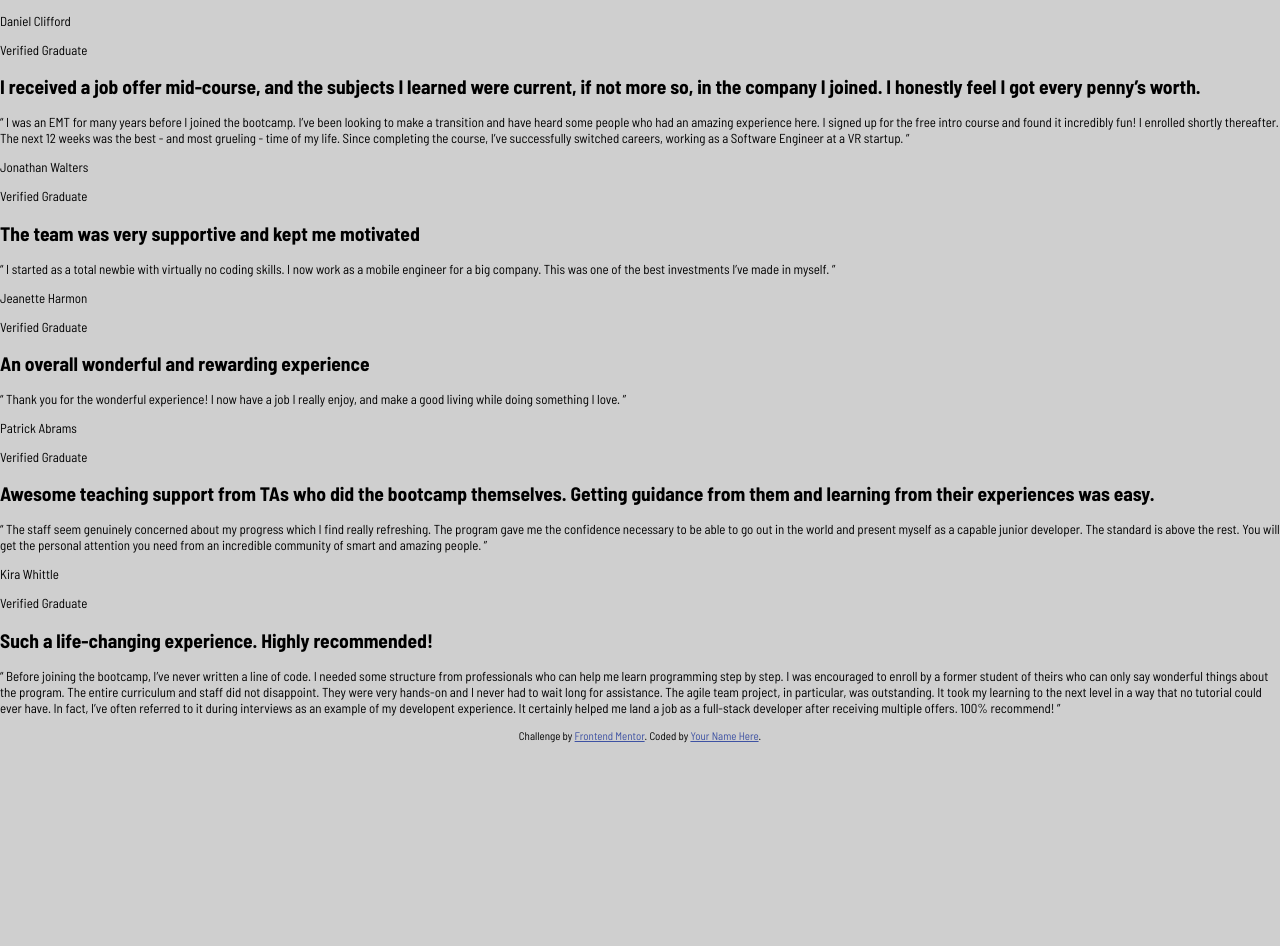
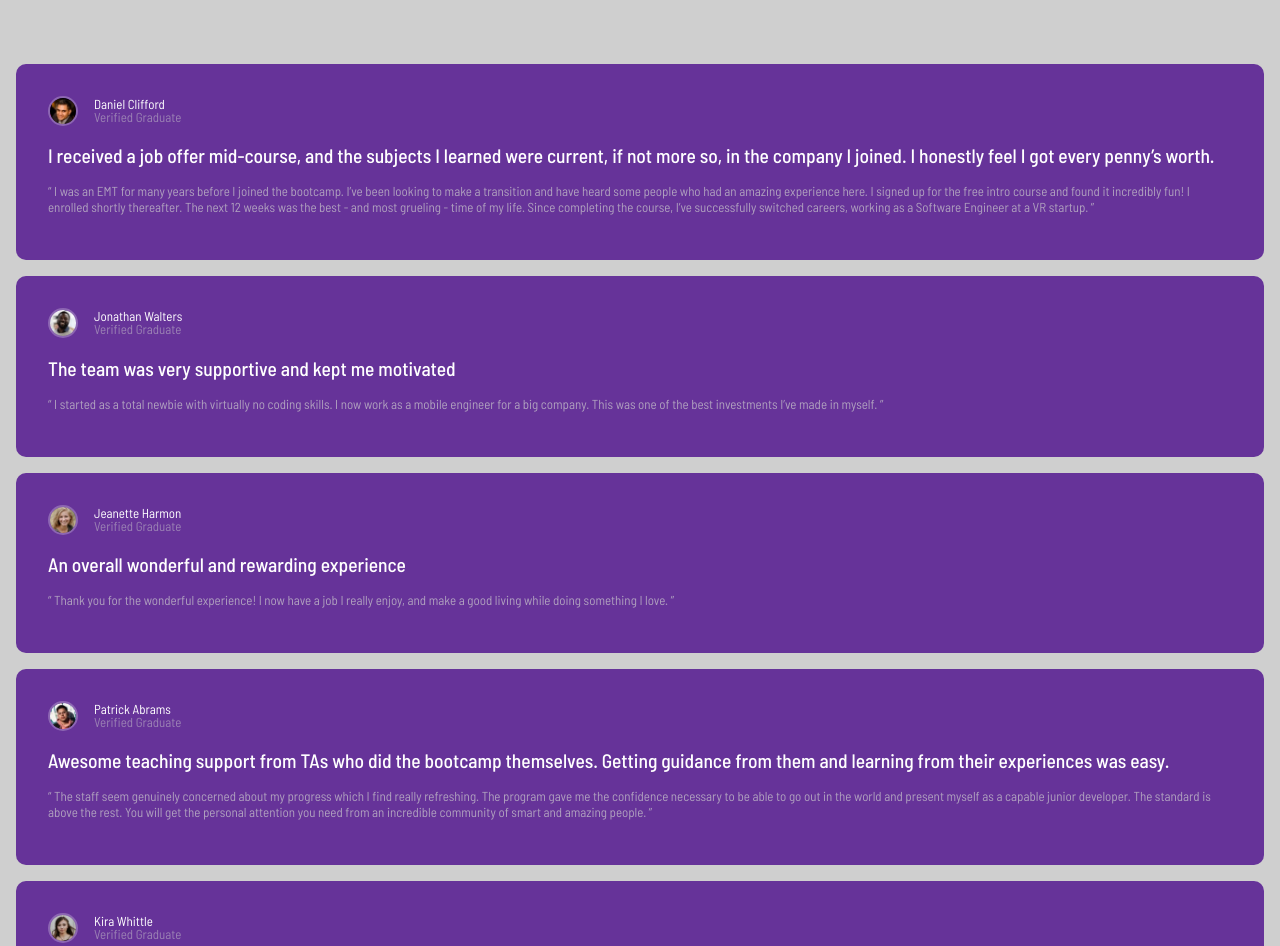
Before and after one commit to ricardo1003/Testimonials-grid-section, a plain HTML site: page index.html in a window 1280 px wide. Shown: the top 946 px of the page. Before the commit the page ends 800 px from the top, so only its background shows below. Drawn offline with Linux system fonts and the light colour scheme.

Commit message:
all cards stylized

```diff
--- a/css/styles.css
+++ b/css/styles.css
@@ -1,9 +1,62 @@
 body{
-    background-color: hsl(0, 0%, 81%);
     box-sizing: border-box;
     margin: 0;
+    background-color: hsl(0, 0%, 81%);
+    color: white;
     font-size: 13px;
     font-family: "Barlow Semi Condensed";
+}
+main{
+    padding: 4rem 1rem;
+    display: grid;
+    gap: 1rem;
+}
+main section{
+    background-color: rebeccapurple;
+    padding: 2rem;
+    border-radius: 10px;
+    -webkit-border-radius: 10px;
+    -moz-border-radius: 10px;
+    -ms-border-radius: 10px;
+    -o-border-radius: 10px;
+}
+main section>picture{
+    display: inline-flex;
+    /* height: 60px; */
+}
+.pfp{
+    height: 2em;
+    aspect-ratio: 1/1;
+    overflow: hidden;
+    display: inline-block;
+    border: 2px solid hsla(0, 0%, 100%, 25%);
+    border-radius: 50rem;
+    -webkit-border-radius: 50rem;
+    -moz-border-radius: 50rem;
+    -ms-border-radius: 50rem;
+    -o-border-radius: 50rem;
+}
+.pfp img{
+    max-width: 100%;
+    /* height: 60px; */
+}
+.name{
+    display: inline-block;
+    flex-direction: column;
+}
+.name p{
+    height: 1em;
+    margin: 0 0 0 1rem;
+    display: block;
+}
+.name :nth-child(2){
+    color: hsl(0, 0%, 81%, 50%);
+}
+main section>h1{
+    font-weight: 500;
+}
+main section>p{
+    color: hsl(0, 0%, 81%, 70%);
 }
 
 
@@ -13,5 +66,5 @@ body{
 
 
 
-.attribution { font-size: 11px; text-align: center; }
+.attribution { color: black; font-size: 11px; text-align: center; }
 .attribution a { color: hsl(228, 45%, 44%); }
--- a/index.html
+++ b/index.html
@@ -14,8 +14,13 @@
   <main>
     <section>
       <picture>
+        <div class="pfp">
+          <img src="./images/image-daniel.jpg" alt="profile.png">
+        </div>
+        <div class="name">
           <p>Daniel Clifford</p>
           <p>Verified Graduate</p>
+        </div>
       </picture>
       <h1>I received a job offer mid-course, and the subjects I learned were current, if not more so,
       in the company I joined. I honestly feel I got every penny’s worth.</h1>
@@ -27,8 +32,13 @@
     </section>
     <section>
       <picture>
+        <div class="pfp">
+          <img src="./images/image-jonathan.jpg" alt="profile.png">
+        </div>
+        <div class="name">
           <p>Jonathan Walters</p>
           <p>Verified Graduate</p>
+        </div>
       </picture>
       <h1>The team was very supportive and kept me motivated</h1>
       <p>“ I started as a total newbie with virtually no coding skills. I now work as a mobile engineer
@@ -36,8 +46,13 @@
     </section>
     <section>
       <picture>
+        <div class="pfp">
+          <img src="./images/image-jeanette.jpg" alt="profile.png">
+        </div>
+        <div class="name">
           <p>Jeanette Harmon</p>
           <p>Verified Graduate</p>
+        </div>
       </picture>
       <h1>An overall wonderful and rewarding experience</h1>
       <p>“ Thank you for the wonderful experience! I now have a job I really enjoy, and make a good living
@@ -45,8 +60,13 @@
     </section>
     <section>
       <picture>
+        <div class="pfp">
+          <img src="./images/image-patrick.jpg" alt="profile.png">
+        </div>
+        <div class="name">
           <p>Patrick Abrams</p>
           <p>Verified Graduate</p>
+        </div>
       </picture>
       <h1>Awesome teaching support from TAs who did the bootcamp themselves. Getting guidance from them and
       learning from their experiences was easy.</h1>
@@ -57,8 +77,13 @@
     </section>
     <section>
       <picture>
+        <div class="pfp">
+          <img src="./images/image-kira.jpg" alt="profile.png">
+        </div>
+        <div class="name">
           <p>Kira Whittle</p>
           <p>Verified Graduate</p>
+        </div>
       </picture>
       <h1>Such a life-changing experience. Highly recommended!</h1>
       <p>“ Before joining the bootcamp, I’ve never written a line of code. I needed some structure from
@@ -72,43 +97,9 @@
     </section>
   </main>
 
-
-
-
-
-
-
-
-
-
-
-
-
-
-
-
-
-
-
-
-
-
-
-
-
-
-
-
-
-
-
-
-
-
-
   <div class="attribution">
     Challenge by <a href="https://www.frontendmentor.io?ref=challenge" target="_blank">Frontend Mentor</a>.
-    Coded by <a href="#">Your Name Here</a>.
+    Coded by <a href="https://www.github.com/ricardo1003">ricardo1003</a>.
   </div>
   </body>
   </html>
```
Lines whose indentation alone changed are shown as unchanged.
